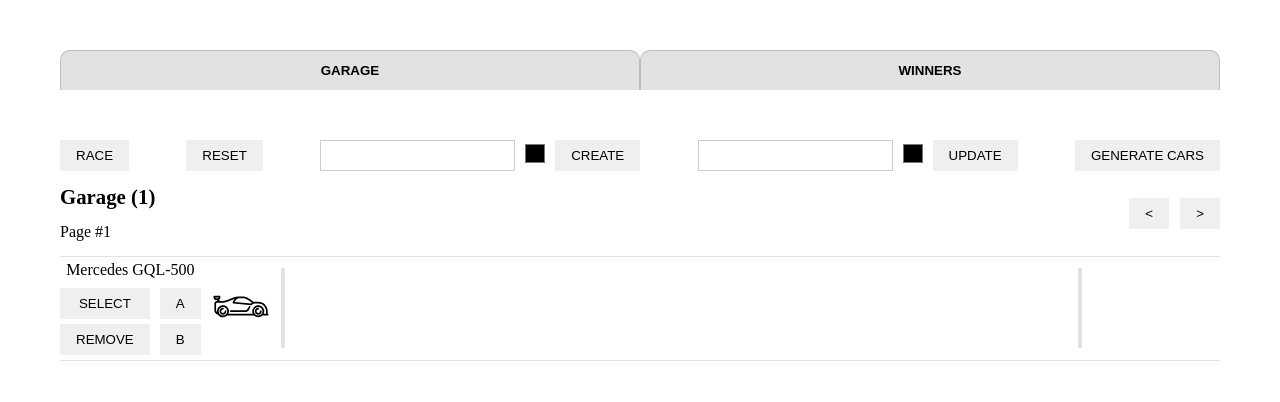
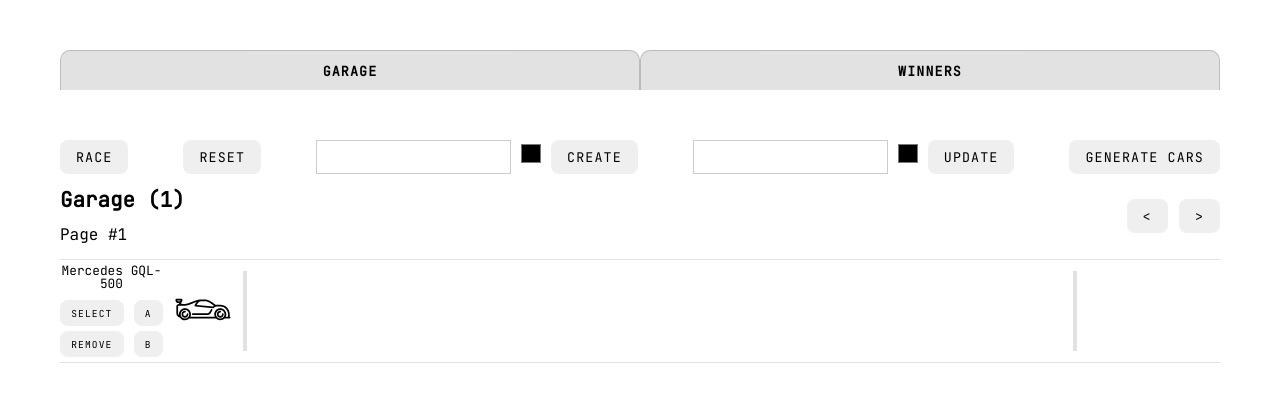
Before and after one commit to solidados/async-race, a React (Vite) app: page / in a window 1280 px wide. Both pictures are taken after a click on the button "GARAGE". Shown: the top 402 px of the page. Built offline with nearby package versions, Linux system fonts and the light colour scheme.

Commit message:
refactor: minor changes in styles for CarTrack, Button, and main styles

```diff
--- a/src/components/track/styles.scss
+++ b/src/components/track/styles.scss
@@ -3,6 +3,7 @@
   align-items: center;
   border-top: 1px solid #e2e2e2;
   border-bottom: 1px solid #e2e2e2;
+  font-size: 0.8rem;
 
   &-racing {
     width: 100%;
@@ -39,11 +40,21 @@
     display: flex;
     flex-direction: column;
     gap: 5px;
+
+    & button {
+      padding: 0.4rem 0.7rem;
+      font-size: 0.6rem;
+    }
   }
 
   &-controls {
     display: flex;
     flex-direction: column;
     gap: 5px;
+
+    & button {
+      padding: 0.4rem 0.7rem;
+      font-size: 0.6rem;
+    }
   }
 }
--- a/src/main.scss
+++ b/src/main.scss
@@ -1,3 +1,9 @@
+@import url('https://fonts.googleapis.com/css2?family=JetBrains+Mono&display=swap');
+
+body {
+  font-family: 'JetBrains Mono', monospace;
+}
+
 [class*='container'] {
   max-width: 1200px;
   padding: 0 20px;
--- a/src/ui/buttons/styles.scss
+++ b/src/ui/buttons/styles.scss
@@ -1,4 +1,7 @@
 button {
   padding: 0.5rem 1rem;
+  border-radius: 0.5rem;
   text-transform: uppercase;
+  font-family: inherit;
+  letter-spacing: 0.07rem;
 }
```
